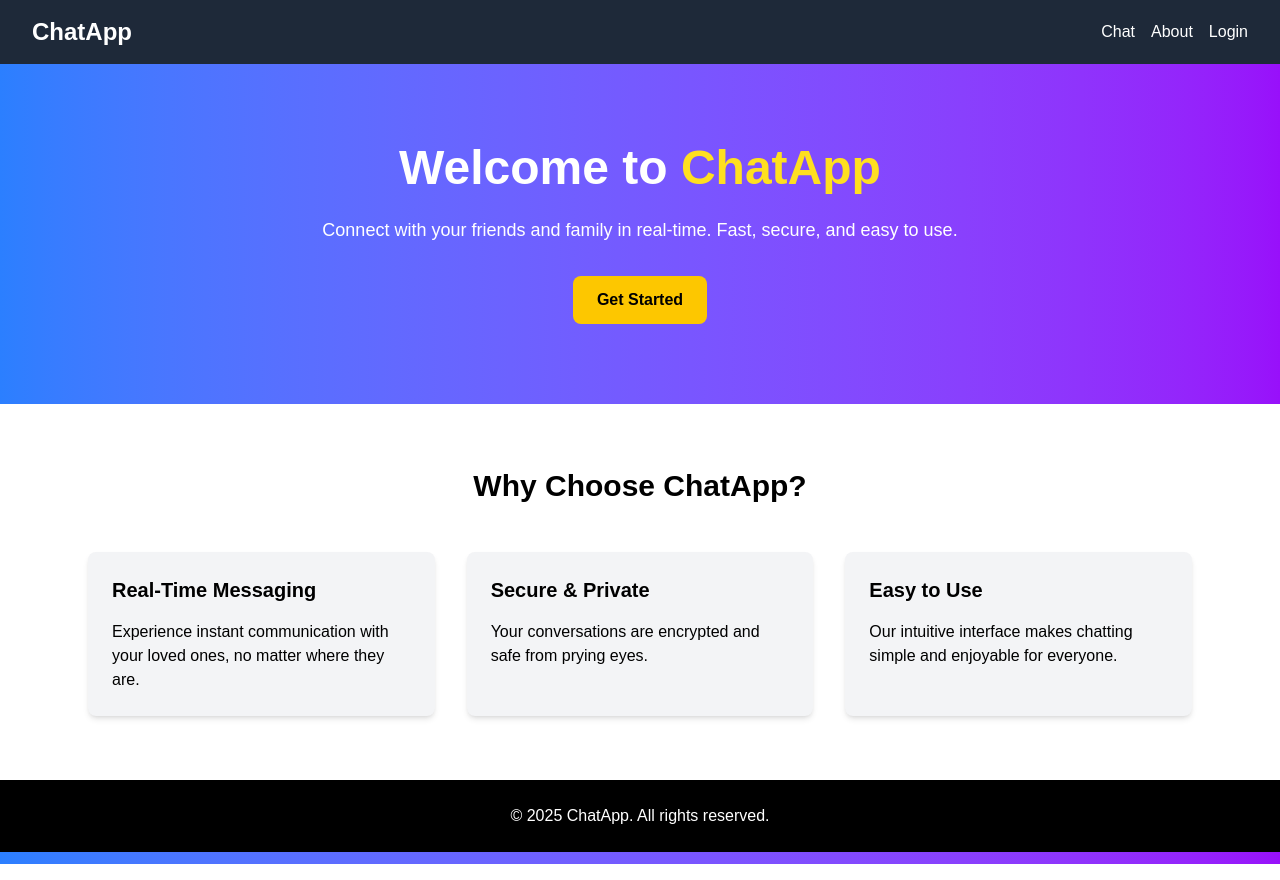
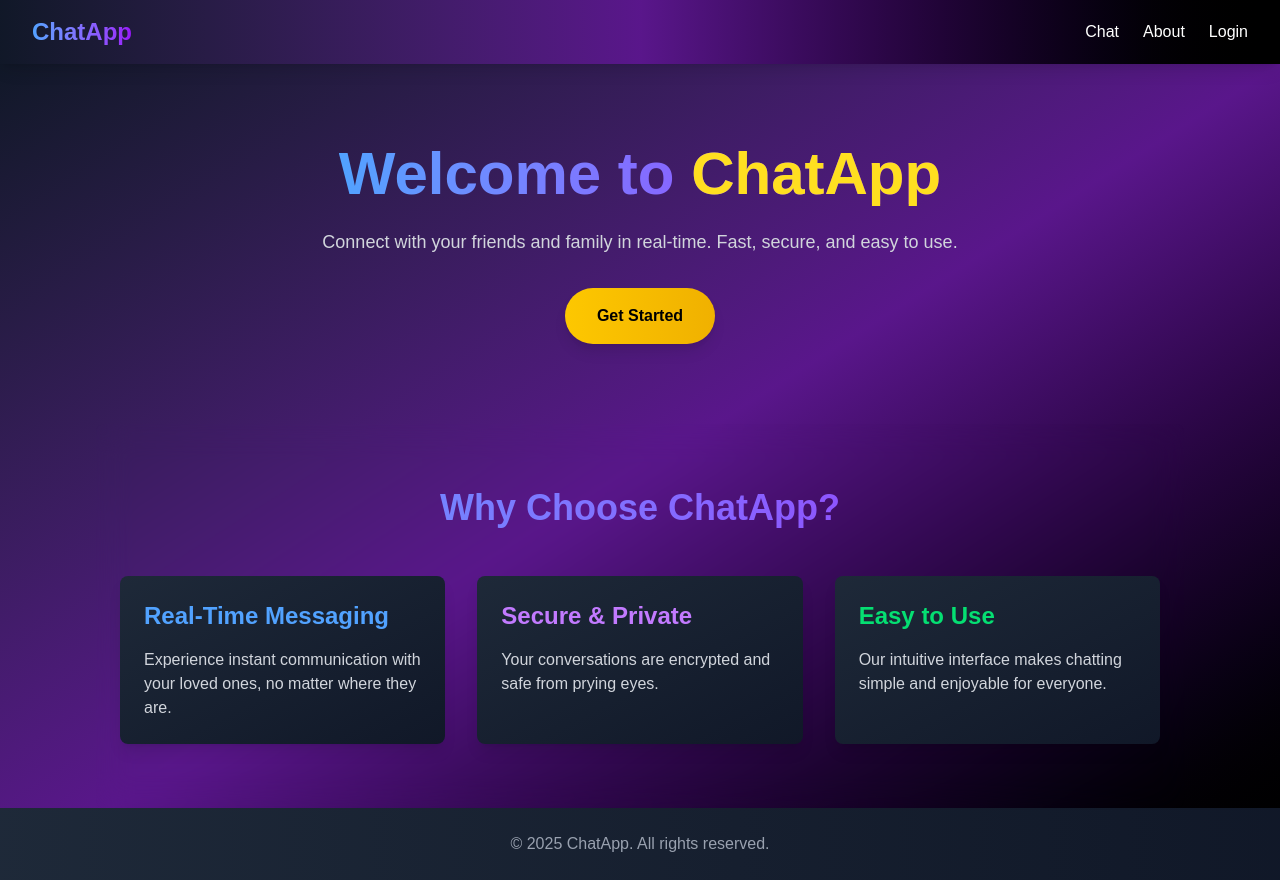
Before and after one commit to prakharpande04/real-time-chat-application, a Next.js app in the folder frontend/: page / in a window 1280 px wide. Built offline with nearby package versions, Linux system fonts and the light colour scheme; no server answers.

Commit message:
look changed

```diff
--- a/frontend/src/app/chat/page.tsx
+++ b/frontend/src/app/chat/page.tsx
@@ -23,6 +23,12 @@ export default function ChatPage() {
   const [rooms, setRooms] = useState<string[]>([]);
   const [allMessages, setAllMessages] = useState<Message[]>([]);
   const router = useRouter();
+
+  const [isSidebarOpen, setIsSidebarOpen] = useState(false); // State for sidebar visibility
+
+  const toggleSidebar = () => {
+    setIsSidebarOpen(!isSidebarOpen); // Toggle sidebar visibility
+  };
 
   useEffect(() => {
     const socketInstance = getSocket();
@@ -138,32 +144,54 @@ export default function ChatPage() {
   }
 
   return (
-    <div className="flex h-screen">
-      {/* Rooms List */}
-      <div className="w-1/4 bg-gray-100 text-black p-4 border-r overflow-y-auto">
+  <div className="flex flex-col h-screen bg-gray-900 bg-fixed text-white">
+    {/* Navbar */}
+    <div className="flex items-center justify-between bg-gradient-to-r from-blue-500 to-purple-500 px-4 py-3 shadow-lg">
+      <h1 className="text-xl font-bold">🤖 AI Chat</h1>
+      {/* Menu Button (Visible on Mobile Only) */}
+      <button
+        className="md:hidden bg-white text-blue-500 px-4 py-2 rounded shadow"
+        onClick={toggleSidebar}
+      >
+        Menu
+      </button>
+    </div>
+
+    <div className="flex flex-1">
+      {/* Sidebar (Sliding Rooms List) */}
+      <div
+        className={`fixed top-0 left-0 h-full bg-gray-800 text-white p-4 border-r border-gray-700 overflow-y-auto transform ${
+          isSidebarOpen ? "translate-x-0" : "-translate-x-full"
+        } transition-transform duration-300 z-50 w-64 md:static md:translate-x-0`}
+      >
         <h2 className="text-lg font-bold mb-4">Rooms</h2>
         <ul className="space-y-2">
           {rooms.map((room, idx) => (
             <li
               key={idx}
-              className={`p-2 rounded cursor-pointer ${
-                room === roomId ? "bg-blue-500 text-white" : "bg-gray-200"
+              className={`p-3 rounded-lg cursor-pointer transition ${
+                room === roomId
+                  ? "bg-gradient-to-r from-blue-500 to-purple-500 text-white shadow-lg"
+                  : "bg-gray-700 hover:bg-gray-600"
               }`}
-              onClick={() => openRoom(room)}
+              onClick={() => {
+                openRoom(room);
+                setIsSidebarOpen(false); // Close sidebar after selecting a room
+              }}
             >
               {room}
             </li>
           ))}
         </ul>
-        <div className="mt-4">
+        <div className="mt-6">
           <input
-            className="border p-2 w-full"
+            className="border border-gray-600 bg-gray-700 text-white p-2 w-full rounded-lg focus:outline-none focus:ring-2 focus:ring-blue-500"
             value={roomId}
             onChange={(e) => setRoomId(e.target.value)}
             placeholder="Enter Room ID"
           />
           <button
-            className="bg-green-500 text-white px-4 py-2 rounded w-full mt-2"
+            className="bg-gradient-to-r from-green-500 to-teal-500 text-white px-4 py-2 rounded-lg w-full mt-3 shadow-lg hover:opacity-90"
             onClick={joinRoom}
           >
             Join Room
@@ -172,32 +200,35 @@ export default function ChatPage() {
       </div>
 
       {/* Chat Box */}
-      <div className="w-3/4 flex flex-col p-4">
-        <div className="flex-1 overflow-y-auto">
-          <ul className="space-y-2">
+      <div className="flex-1 flex flex-col p-4">
+        <div className="flex-1 overflow-y-auto flex flex-col-reverse space-y-4 pb-20">
+          <ul className="space-y-4">
             {messages.map((msg, idx) => (
               <li
                 key={idx}
-                className={`p-2 rounded max-w-xs ${
+                className={`p-4 rounded-lg max-w-sm shadow-lg ${
                   msg.userId === user.email
-                    ? "bg-green-500 text-white self-end ml-auto"
-                    : "bg-gray-200 text-black self-start mr-auto"
+                    ? "bg-gradient-to-r from-green-500 to-teal-500 text-white self-end ml-auto"
+                    : "bg-gray-700 text-white self-start mr-auto"
                 }`}
               >
-                <strong>{msg.userName}:</strong> {msg.content}
+                <strong className="block text-sm text-gray-300">
+                  {msg.userName}
+                </strong>
+                <p className="mt-1">{msg.content}</p>
               </li>
             ))}
           </ul>
         </div>
-        <div className="mt-4 flex gap-2">
+        <div className="mt-4 flex gap-2 fixed bottom-0 left-63 right-0 p-4 bg-gray-800 border-t border-gray-700">
           <input
-            className="border p-2 flex-1"
+            className="border border-gray-600 bg-gray-800 text-white p-3 flex-1 rounded-lg focus:outline-none focus:ring-2 focus:ring-blue-500"
             value={message}
             onChange={(e) => setMessage(e.target.value)}
-            placeholder="Type a message"
+            placeholder="Type a message..."
           />
           <button
-            className="bg-blue-500 text-white px-4 py-2 rounded"
+            className="bg-gradient-to-r from-blue-500 to-purple-500 text-white px-6 py-3 rounded-lg shadow-lg hover:opacity-90"
             onClick={sendMessage}
           >
             Send
@@ -205,5 +236,6 @@ export default function ChatPage() {
         </div>
       </div>
     </div>
-  );
+  </div>
+);
 }
--- a/frontend/src/app/navbar/page.tsx
+++ b/frontend/src/app/navbar/page.tsx
@@ -2,70 +2,68 @@
 
 import Link from "next/link";
 import { useEffect, useState } from "react";
-import { auth } from "@/lib/firebaseConfig"; // Import the auth instance
+import { auth } from "@/lib/firebaseConfig";
 import { onAuthStateChanged, signOut, signInWithPopup, GoogleAuthProvider } from "firebase/auth";
 import { useRouter } from "next/navigation";
 import Loader from "../loader/page";
 
 export default function Navbar() {
-  const [user, setUser] = useState<any>(null); // State to store the authenticated user
-  const [isLoading, setIsLoading] = useState(false); // State to manage loading state
+  const [user, setUser] = useState<any>(null);
+  const [isLoading, setIsLoading] = useState(false);
   const router = useRouter();
 
-  // Listen for authentication state changes
   useEffect(() => {
     const unsubscribe = onAuthStateChanged(auth, (currentUser) => {
       if (currentUser) {
-        setUser(currentUser); // Set the user if logged in
-        router.push('/chat'); // Redirect to chat page if logged in
+        setUser(currentUser);
+        router.push("/chat");
       } else {
-        setUser(null); // Clear the user if not logged in
+        setUser(null);
       }
-      setIsLoading(false); // Stop loading
+      setIsLoading(false);
     });
 
-    return () => unsubscribe(); // Cleanup the listener on unmount
+    return () => unsubscribe();
   }, [router]);
 
-  // Handle login
   const handleLogin = async () => {
-    setIsLoading(true); // Start loading
+    setIsLoading(true);
     try {
-      const provider = new GoogleAuthProvider(); // Use Google as the authentication provider
-      const result = await signInWithPopup(auth, provider); // Sign in with a popup
+      const provider = new GoogleAuthProvider();
+      const result = await signInWithPopup(auth, provider);
       const user = result.user;
-      setUser(user); // Set the authenticated user
-      router.push('/chat'); // Redirect to chat page after login
+      setUser(user);
+      router.push("/chat");
     } catch (error) {
       console.error("Error logging in:", error);
       alert("Failed to log in. Please try again.");
-    } finally{
-      setIsLoading(false); // Stop loading
+    } finally {
+      setIsLoading(false);
     }
   };
 
-  // Handle logout
   const handleLogout = async () => {
-    setIsLoading(true); // Start loading
+    setIsLoading(true);
     try {
       await signOut(auth);
       alert("You have been logged out.");
-      router.push("/"); // Redirect to landing page after logout
+      router.push("/");
     } catch (error) {
       console.error("Error logging out:", error);
-    } finally{
-      setIsLoading(false); // Stop loading
+    } finally {
+      setIsLoading(false);
     }
   };
 
-  return (
-  isLoading ? (<Loader />) : (
-    <nav className="bg-gray-800 text-white">
+  return isLoading ? (
+    <Loader />
+  ) : (
+    <nav className="sticky top-0 bg-gradient-to-r from-gray-900 via-purple-900 to-black text-white shadow-lg z-50">
       <div className="max-w-7xl mx-auto px-4 sm:px-6 lg:px-8">
         <div className="flex justify-between items-center h-16">
           {/* Logo */}
           <div className="flex-shrink-0">
-            <h1 className="text-2xl font-bold">
+            <h1 className="text-2xl font-extrabold bg-clip-text text-transparent bg-gradient-to-r from-blue-400 to-purple-600">
               <Link href="/">
                 <span className="hover:text-yellow-400">ChatApp</span>
               </Link>
@@ -73,21 +71,21 @@ export default function Navbar() {
           </div>
 
           {/* Navigation Links */}
-          <div className="hidden md:flex space-x-4">
+          <div className="hidden md:flex space-x-6">
             <Link href="/chat">
-              <span className="hover:text-yellow-400 cursor-pointer">Chat</span>
+              <span className="hover:text-yellow-400 cursor-pointer transition">Chat</span>
             </Link>
             <Link href="/about">
-              <span className="hover:text-yellow-400 cursor-pointer">About</span>
+              <span className="hover:text-yellow-400 cursor-pointer transition">About</span>
             </Link>
             {user ? (
               <>
-                <span className="hover:text-yellow-400 cursor-pointer">
+                <span className="hover:text-yellow-400 cursor-pointer transition">
                   Welcome, {user.displayName || "User"}
                 </span>
                 <button
                   onClick={handleLogout}
-                  className="hover:text-yellow-400 cursor-pointer"
+                  className="hover:text-yellow-400 cursor-pointer transition"
                 >
                   Logout
                 </button>
@@ -95,7 +93,7 @@ export default function Navbar() {
             ) : (
               <button
                 onClick={handleLogin}
-                className="hover:text-yellow-400 cursor-pointer"
+                className="hover:text-yellow-400 cursor-pointer transition"
               >
                 Login
               </button>
@@ -108,13 +106,11 @@ export default function Navbar() {
               type="button"
               className="text-gray-300 hover:text-white focus:outline-none focus:ring-2 focus:ring-white"
             >
-              {/* Add a mobile menu icon here if needed */}
               ☰
             </button>
           </div>
         </div>
       </div>
     </nav>
-  )
-);
+  );
 }
--- a/frontend/src/app/page.tsx
+++ b/frontend/src/app/page.tsx
@@ -13,24 +13,24 @@ export default function LandingPage() {
     setTimeout(() => {
       navigate.push("/chat"); // Navigate to the new route after a delay
     }, 1000);
-    }
+  };
 
   return (
-    <div className="min-h-screen bg-gradient-to-r from-blue-500 to-purple-600 text-white">
+    <div className="min-h-screen bg-gradient-to-br from-gray-900 via-purple-900 to-black text-white">
       {isLoading ? (
         <Loader /> // Show the loader when isLoading is true
       ) : (
         <>
           {/* Hero Section */}
           <header className="flex flex-col items-center justify-center text-center py-20">
-            <h1 className="text-5xl font-extrabold mb-6">
+            <h1 className="text-6xl font-extrabold mb-6 bg-clip-text text-transparent bg-gradient-to-r from-blue-400 to-purple-600 animate-text">
               Welcome to <span className="text-yellow-300">ChatApp</span>
             </h1>
-            <p className="text-lg mb-8">
+            <p className="text-lg mb-8 text-gray-300">
               Connect with your friends and family in real-time. Fast, secure, and easy to use.
             </p>
             <button
-              className="bg-yellow-400 text-black px-6 py-3 rounded-lg font-semibold hover:bg-yellow-500 transition"
+              className="bg-gradient-to-r from-yellow-400 to-yellow-500 text-black px-8 py-4 rounded-full font-semibold hover:scale-105 transition-transform shadow-lg"
               onClick={submitGetStarted}
             >
               Get Started
@@ -38,28 +38,36 @@ export default function LandingPage() {
           </header>
 
           {/* Features Section */}
-          <section className="py-16 bg-white text-black">
+          <section className="py-16 bg-opacity-10 backdrop-blur-lg rounded-lg mx-6 md:mx-12 lg:mx-24">
             <div className="max-w-6xl mx-auto px-6">
-              <h2 className="text-3xl font-bold text-center mb-12">Why Choose ChatApp?</h2>
+              <h2 className="text-4xl font-bold text-center mb-12 bg-clip-text text-transparent bg-gradient-to-r from-blue-400 to-purple-600">
+                Why Choose ChatApp?
+              </h2>
               <div className="grid grid-cols-1 md:grid-cols-3 gap-8">
-                <div className="p-6 bg-gray-100 rounded-lg shadow-md">
-                  <h3 className="text-xl font-bold mb-4">Real-Time Messaging</h3>
-                  <p>Experience instant communication with your loved ones, no matter where they are.</p>
+                <div className="p-6 bg-gradient-to-br from-gray-800 to-gray-900 rounded-lg shadow-lg hover:scale-105 transition-transform">
+                  <h3 className="text-2xl font-bold mb-4 text-blue-400">Real-Time Messaging</h3>
+                  <p className="text-gray-300">
+                    Experience instant communication with your loved ones, no matter where they are.
+                  </p>
                 </div>
-                <div className="p-6 bg-gray-100 rounded-lg shadow-md">
-                  <h3 className="text-xl font-bold mb-4">Secure & Private</h3>
-                  <p>Your conversations are encrypted and safe from prying eyes.</p>
+                <div className="p-6 bg-gradient-to-br from-gray-800 to-gray-900 rounded-lg shadow-lg hover:scale-105 transition-transform">
+                  <h3 className="text-2xl font-bold mb-4 text-purple-400">Secure & Private</h3>
+                  <p className="text-gray-300">
+                    Your conversations are encrypted and safe from prying eyes.
+                  </p>
                 </div>
-                <div className="p-6 bg-gray-100 rounded-lg shadow-md">
-                  <h3 className="text-xl font-bold mb-4">Easy to Use</h3>
-                  <p>Our intuitive interface makes chatting simple and enjoyable for everyone.</p>
+                <div className="p-6 bg-gradient-to-br from-gray-800 to-gray-900 rounded-lg shadow-lg hover:scale-105 transition-transform">
+                  <h3 className="text-2xl font-bold mb-4 text-green-400">Easy to Use</h3>
+                  <p className="text-gray-300">
+                    Our intuitive interface makes chatting simple and enjoyable for everyone.
+                  </p>
                 </div>
               </div>
             </div>
           </section>
 
           {/* Footer */}
-          <footer className="bg-black text-white py-6">
+          <footer className="bg-gradient-to-r from-gray-800 to-gray-900 text-gray-400 py-6">
             <div className="max-w-6xl mx-auto px-6 text-center">
               <p>&copy; {new Date().getFullYear()} ChatApp. All rights reserved.</p>
             </div>
```
Lines whose indentation alone changed are shown as unchanged.
